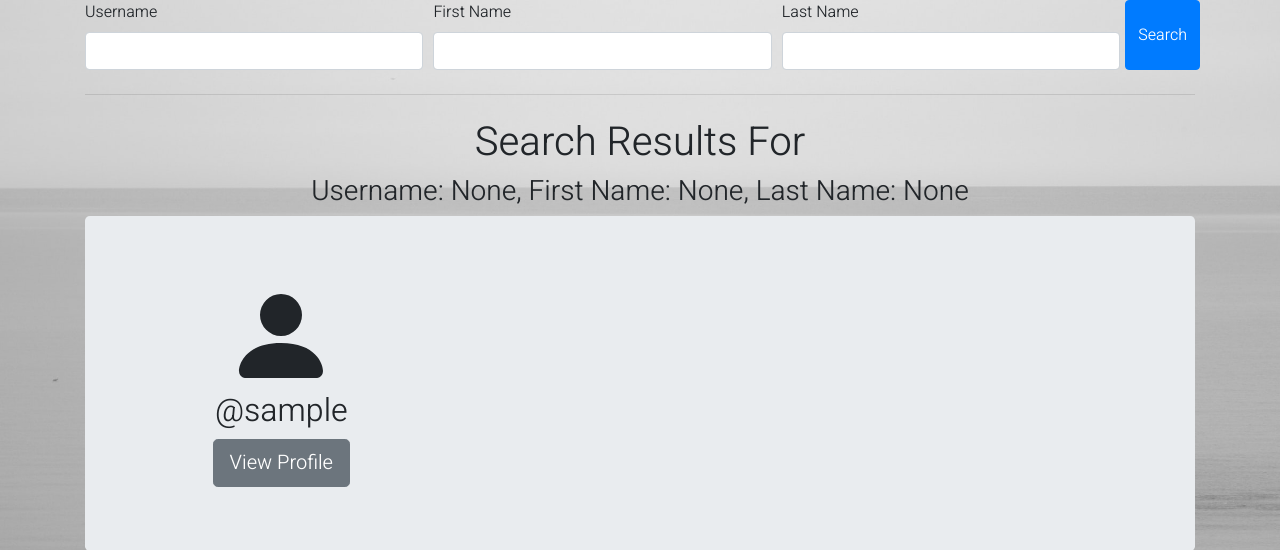
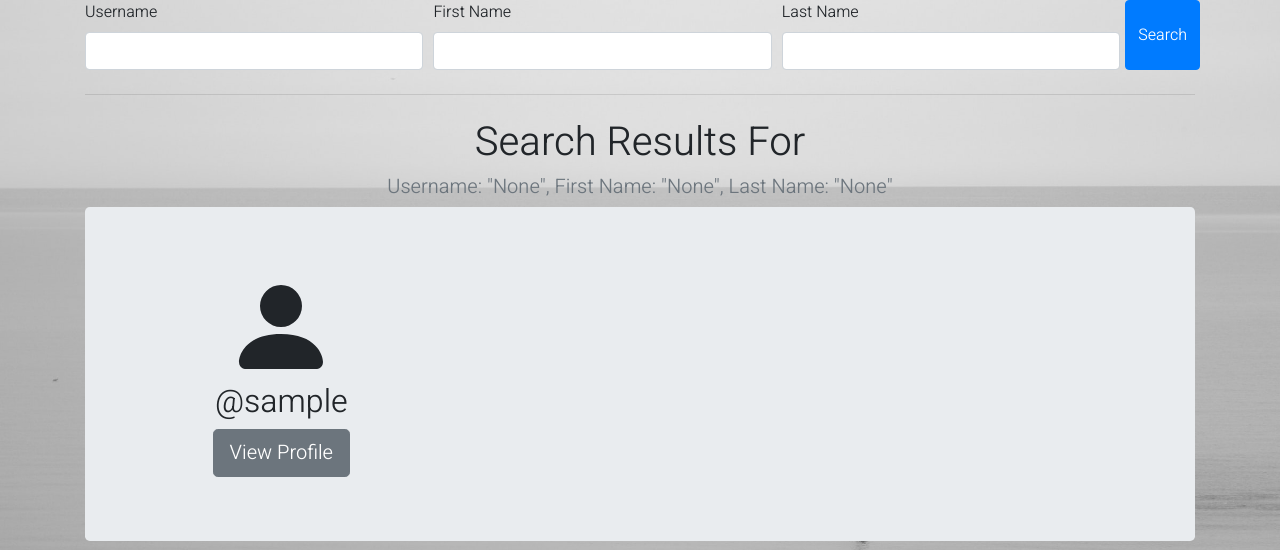
Before and after one commit to YoungHaYoo12/MediCal, a Flask app: page /search/users in a window 1280 px wide. Shown: the part 67-617 px from the top of the page. Run offline with Flask 2, Linux system fonts and the light colour scheme; a user stored in the database is signed in; tables that the repository leaves empty hold one stand-in row (values such as "Sample post"); some libraries are stand-ins or nearby versions.

Commit message:
Fix if statement error.

```diff
--- a/app/templates/core/search_users.html
+++ b/app/templates/core/search_users.html
@@ -35,10 +35,10 @@
       </div>
       <div class="col-12 text-center">
         <h1>Search Results For</h1>
-        <h3 class="">
-          Username: {{username}},  First Name: {{first_name}},  Last Name: {{last_name}}
-        </h3>
-        {% if users.length == 0 %}
+        <h5 class="text-muted">
+          Username: "{{username}}",  First Name: "{{first_name}}",  Last Name: "{{last_name}}"
+        </h5>
+        {% if users|length == 0 %}
           <p class="text-muted">No Results Returned.</p>
         {% else %}
           <div class="jumbotron">
```
